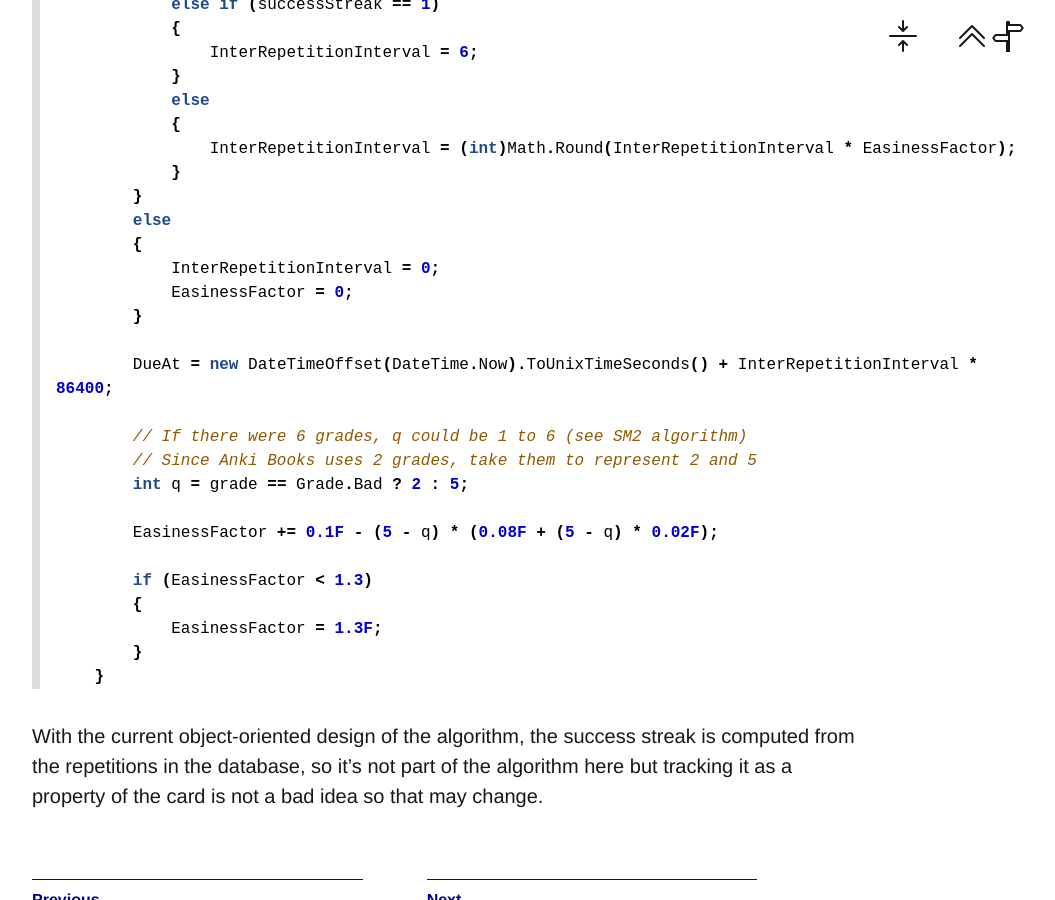
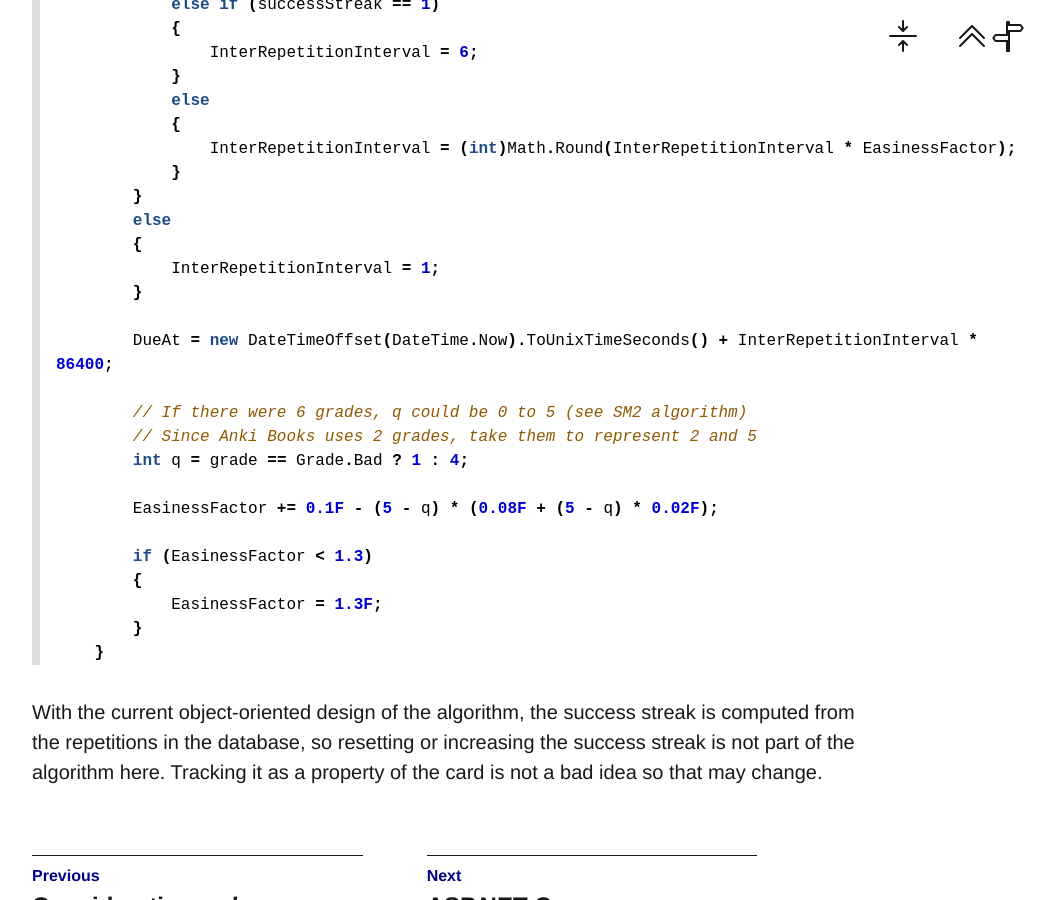
Before and after one commit to KyleRego/KyleRego.github.io, a Jekyll site: the page built from collections/_posts/2024-05-20-what-ankibooks-looks-like.markdown, in a window 1280 px wide and 900 px high, scrolled down 2799 px. Shown: the whole window, without its empty margins (112-1167 px from the left). Built offline with Jekyll 4.4.1, drawn with Linux system fonts in a browser that asks for light colours.

Commit message:
Fix mistake

```diff
--- a/collections/_posts/2024-05-20-what-ankibooks-looks-like.markdown
+++ b/collections/_posts/2024-05-20-what-ankibooks-looks-like.markdown
@@ -29,7 +29,7 @@ I'm sure nobody has noticed this but I was trying to write a blog post  every da
 Yea this is definitely not the best implementation, see if you can find the "magic number."
 
 {% highlight c# %}
-public void UpdateSelfAfterRepetition(Grade grade, int successStreak)
+    public void UpdateSelfAfterRepetition(Grade grade, int successStreak)
     {
         if (grade == Grade.Good)
         {
@@ -48,15 +48,14 @@ public void UpdateSelfAfterRepetition(Grade grade, int successStreak)
         }
         else
         {
-            InterRepetitionInterval = 0;
-            EasinessFactor = 0;
+            InterRepetitionInterval = 1;
         }
 
         DueAt = new DateTimeOffset(DateTime.Now).ToUnixTimeSeconds() + InterRepetitionInterval * 86400;
 
-        // If there were 6 grades, q could be 1 to 6 (see SM2 algorithm)
+        // If there were 6 grades, q could be 0 to 5 (see SM2 algorithm)
         // Since Anki Books uses 2 grades, take them to represent 2 and 5
-        int q = grade == Grade.Bad ? 2 : 5;
+        int q = grade == Grade.Bad ? 1 : 4;
 
         EasinessFactor += 0.1F - (5 - q) * (0.08F + (5 - q) * 0.02F);
 
@@ -67,4 +66,4 @@ public void UpdateSelfAfterRepetition(Grade grade, int successStreak)
     }
 {% endhighlight %}
 
-With the current object-oriented design of the algorithm, the success streak is computed from the repetitions in the database, so it's not part of the algorithm here but tracking it as a property of the card is not a bad idea so that may change.
+With the current object-oriented design of the algorithm, the success streak is computed from the repetitions in the database, so resetting or increasing the success streak is not part of the algorithm here. Tracking it as a property of the card is not a bad idea so that may change.
```
